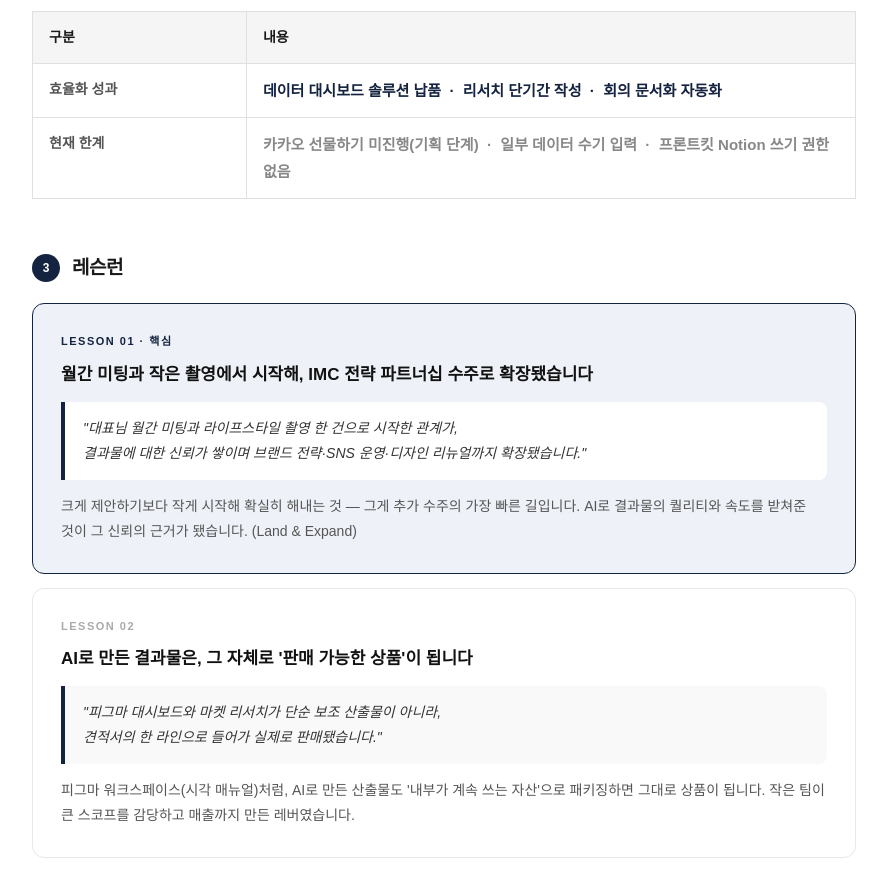
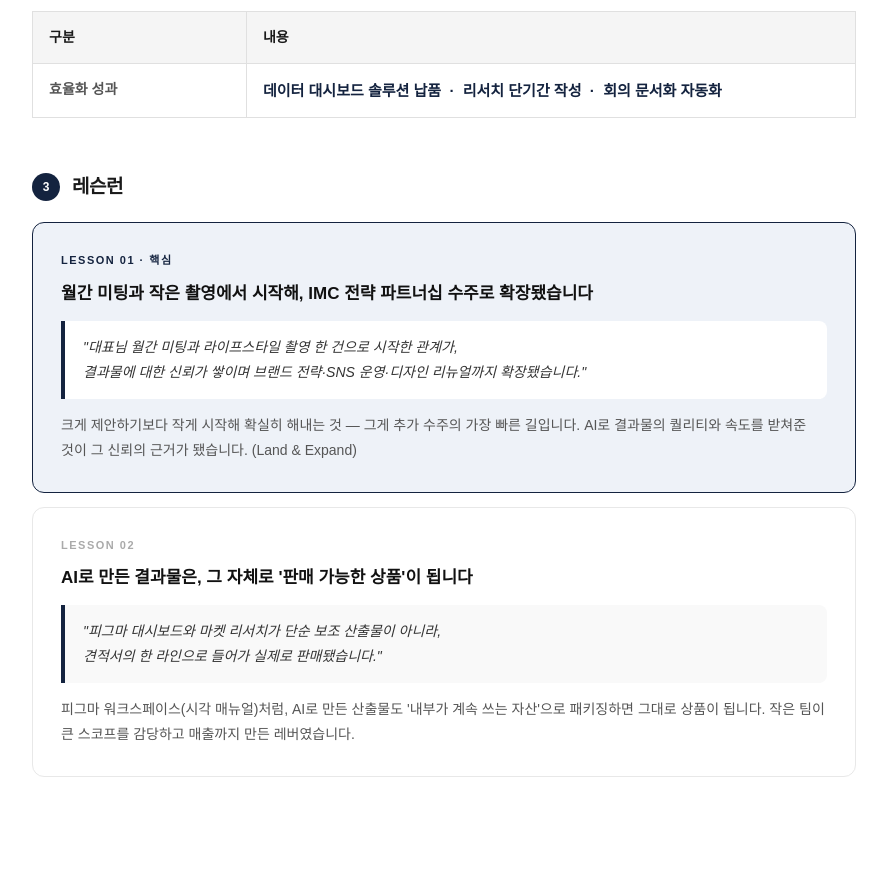
Before and after one commit to hizsystem/weetamin-townhall, a plain HTML site: page townhall.html in a window 1280 px wide. Shown: the part 2674-3560 px from the top of the page, without its empty margins (196-1083 px from the left). Drawn offline with Linux system fonts and the light colour scheme.

Commit message:
섹션2: '현재 한계' 행 삭제
Co-Authored-By: Claude Opus 4.7 (1M context) <noreply@anthropic.com>

```diff
--- a/townhall.html
+++ b/townhall.html
@@ -373,10 +373,6 @@
         <td>효율화 성과</td>
         <td class="eff-good">데이터 대시보드 솔루션 납품 &nbsp;·&nbsp; 리서치 단기간 작성 &nbsp;·&nbsp; 회의 문서화 자동화</td>
       </tr>
-      <tr>
-        <td>현재 한계</td>
-        <td class="eff-bad">카카오 선물하기 미진행(기획 단계) &nbsp;·&nbsp; 일부 데이터 수기 입력 &nbsp;·&nbsp; 프론트킷 Notion 쓰기 권한 없음</td>
-      </tr>
     </table>
   </div>
 
```
